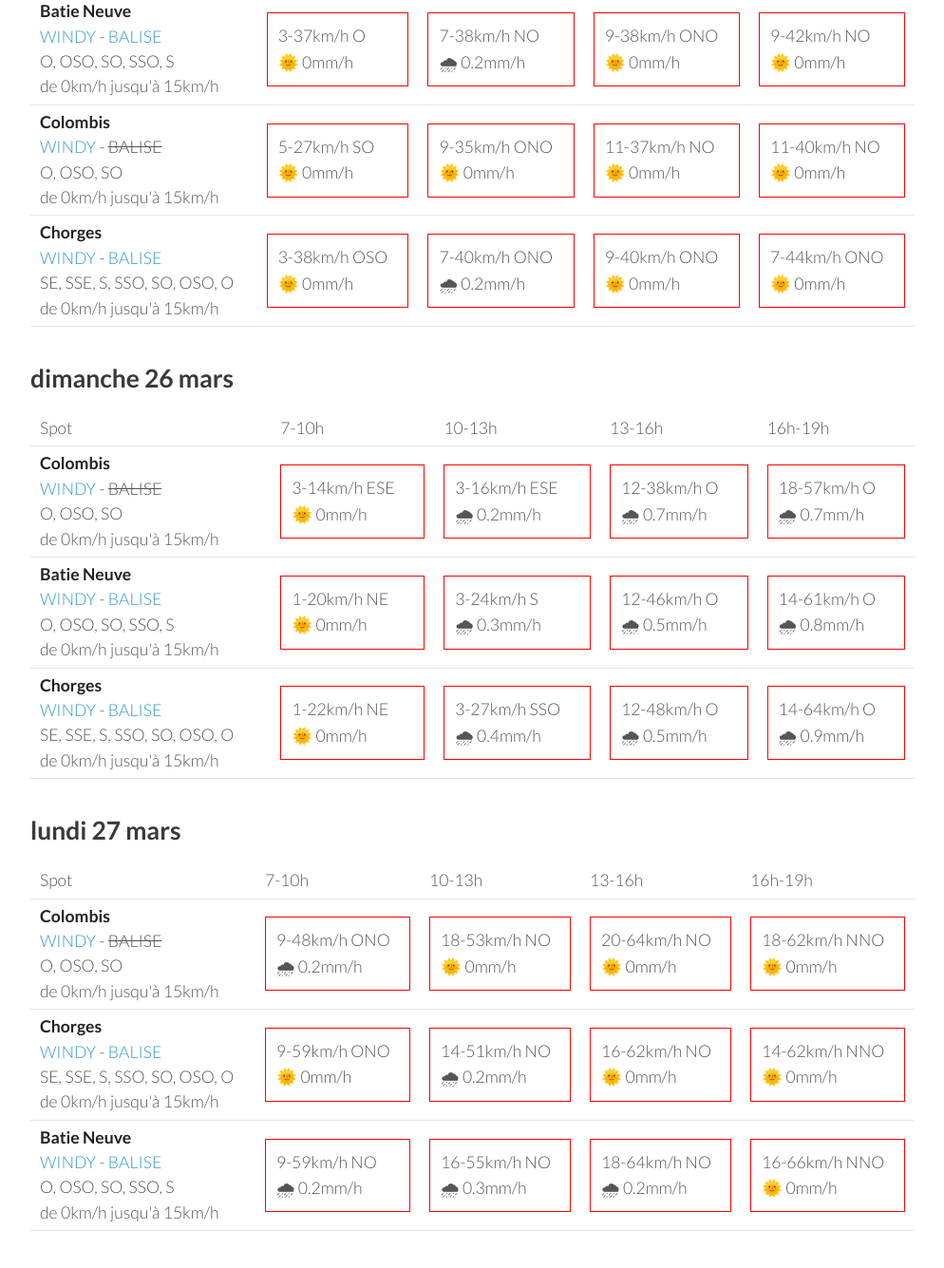
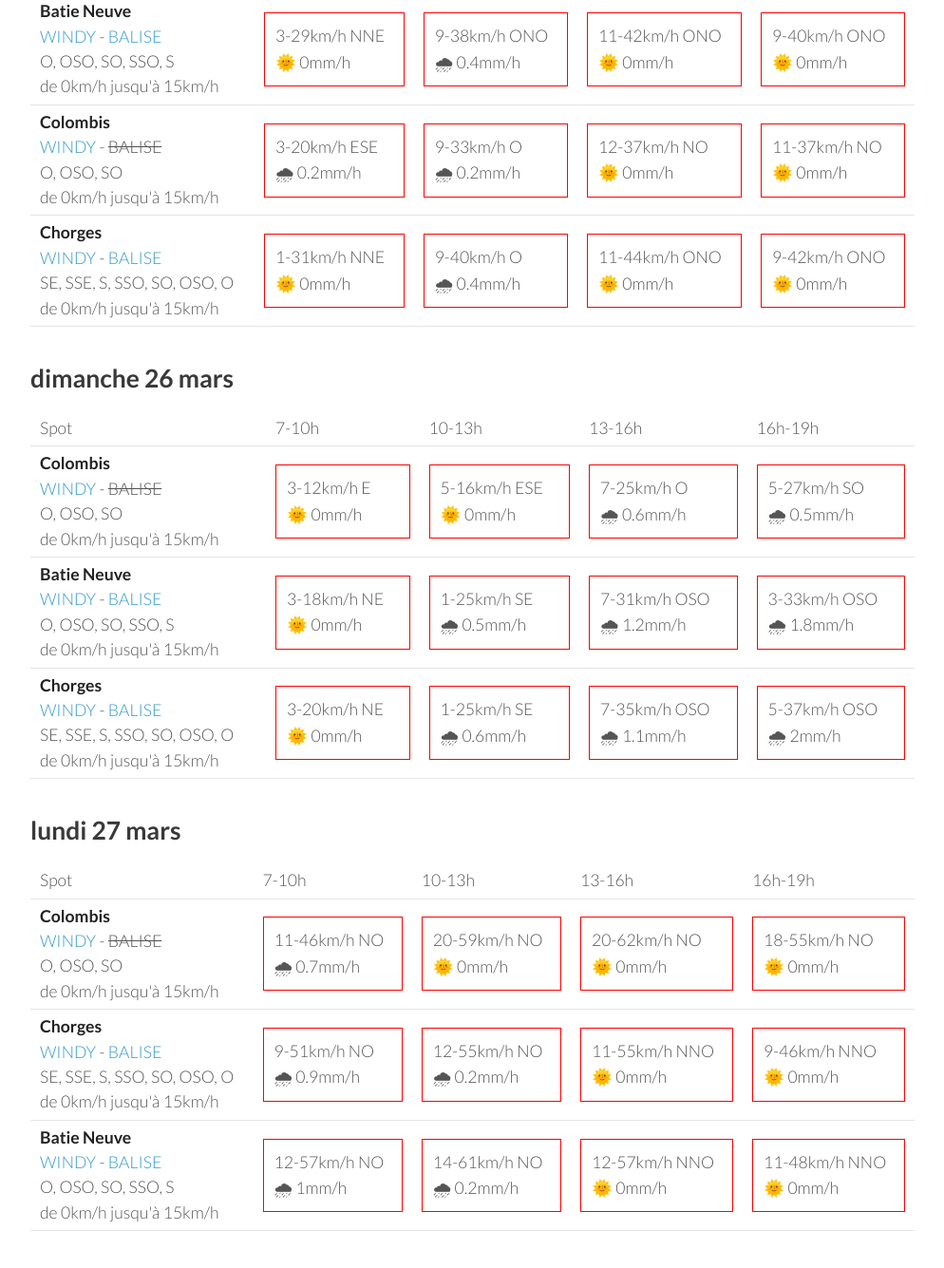
Before and after one commit to parapente-dans-le-nord/parapente-dans-le-nord.github.io, a Jekyll site: the page built from saint_andre.markdown, in a window 1280 px wide and 1400 px high, scrolled down 1801 px. Shown: the top 1335 px of the window at 95% size, without its empty margins (26-1020 px from the left). Built offline with Jekyll 4.4.1, drawn with Linux system fonts in a browser that asks for light colours; some of the changed text lies outside the part shown.

Commit message:
update index.markdown

```diff
--- a/saint_andre.markdown
+++ b/saint_andre.markdown
@@ -114,9 +114,9 @@ page mise à jour le mercredi 22 mars 19:35
         <td><strong>Colombis</strong><br><a href="https://windy.com/44.494/6.216?44.559,6.262,10">WINDY</a> - <span class="no-balise"> BALISE </span><br> <span class="vent-favorable">O, OSO, SO</span><br><span class="force-vent">de 0km/h jusqu'à 15km/h</span> </td>
 
             <td><div class="not-flyable"><p>5-9km/h ESE</p><p>🌞 0mm/h</p></div></td>
-            <td><div class="not-flyable"><p>3-16km/h O</p><p>🌞 0mm/h</p></div></td>
+            <td><div class="not-flyable"><p>1-14km/h N</p><p>🌞 0mm/h</p></div></td>
+            <td><div class="not-flyable"><p>9-25km/h O</p><p>🌞 0mm/h</p></div></td>
             <td><div class="not-flyable"><p>7-25km/h O</p><p>🌞 0mm/h</p></div></td>
-            <td><div class="not-flyable"><p>5-27km/h O</p><p>🌞 0mm/h</p></div></td>
 
 
     </tr>
@@ -124,9 +124,9 @@ page mise à jour le mercredi 22 mars 19:35
         <td><strong>Batie Neuve</strong><br><a href="https://windy.com/44.584/6.236?44.559,6.262,10,m:eTtagly">WINDY</a> - <span class=""><a href="https://www.openwindmap.org/PP554">BALISE</a> </span><br> <span class="vent-favorable">O, OSO, SO, SSO, S</span><br><span class="force-vent">de 0km/h jusqu'à 15km/h</span> </td>
 
             <td><div class="not-flyable"><p>9-18km/h E</p><p>🌞 0mm/h</p></div></td>
-            <td><div class="not-flyable"><p>3-22km/h SO</p><p>🌞 0mm/h</p></div></td>
-            <td><div class="not-flyable"><p>5-25km/h OSO</p><p>🌞 0mm/h</p></div></td>
-            <td><div class="not-flyable"><p>3-29km/h OSO</p><p>🌞 0mm/h</p></div></td>
+            <td><div class="not-flyable"><p>1-22km/h ESE</p><p>🌞 0mm/h</p></div></td>
+            <td><div class="not-flyable"><p>5-25km/h O</p><p>🌧 0.4mm/h</p></div></td>
+            <td><div class="not-flyable"><p>5-25km/h O</p><p>🌧 0.2mm/h</p></div></td>
 
 
     </tr>
@@ -134,9 +134,9 @@ page mise à jour le mercredi 22 mars 19:35
         <td><strong>Chorges</strong><br><a href="https://windy.com/44.578/6.280?44.559,6.262,10">WINDY</a> - <span class=""><a href="https://www.openwindmap.org/PP554">BALISE</a> </span><br> <span class="vent-favorable">SE, SSE, S, SSO, SO, OSO, O</span><br><span class="force-vent">de 0km/h jusqu'à 15km/h</span> </td>
 
             <td><div class="not-flyable"><p>7-9km/h E</p><p>🌞 0mm/h</p></div></td>
-            <td><div class="not-flyable"><p>3-24km/h SO</p><p>🌞 0mm/h</p></div></td>
-            <td><div class="not-flyable"><p>5-25km/h O</p><p>🌞 0mm/h</p></div></td>
-            <td><div class="not-flyable"><p>3-31km/h OSO</p><p>🌞 0mm/h</p></div></td>
+            <td><div class="not-flyable"><p>1-24km/h SE</p><p>🌞 0mm/h</p></div></td>
+            <td><div class="not-flyable"><p>7-27km/h OSO</p><p>🌞 0mm/h</p></div></td>
+            <td><div class="not-flyable"><p>5-29km/h O</p><p>🌞 0mm/h</p></div></td>
 
 
     </tr>
@@ -159,30 +159,30 @@ page mise à jour le mercredi 22 mars 19:35
 <tr>
         <td><strong>Batie Neuve</strong><br><a href="https://windy.com/44.584/6.236?44.559,6.262,10,m:eTtagly">WINDY</a> - <span class=""><a href="https://www.openwindmap.org/PP554">BALISE</a> </span><br> <span class="vent-favorable">O, OSO, SO, SSO, S</span><br><span class="force-vent">de 0km/h jusqu'à 15km/h</span> </td>
 
-            <td><div class="not-flyable"><p>3-37km/h O</p><p>🌞 0mm/h</p></div></td>
-            <td><div class="not-flyable"><p>7-38km/h NO</p><p>🌧 0.2mm/h</p></div></td>
-            <td><div class="not-flyable"><p>9-38km/h ONO</p><p>🌞 0mm/h</p></div></td>
-            <td><div class="not-flyable"><p>9-42km/h NO</p><p>🌞 0mm/h</p></div></td>
+            <td><div class="not-flyable"><p>3-29km/h NNE</p><p>🌞 0mm/h</p></div></td>
+            <td><div class="not-flyable"><p>9-38km/h ONO</p><p>🌧 0.4mm/h</p></div></td>
+            <td><div class="not-flyable"><p>11-42km/h ONO</p><p>🌞 0mm/h</p></div></td>
+            <td><div class="not-flyable"><p>9-40km/h ONO</p><p>🌞 0mm/h</p></div></td>
 
 
     </tr>
 <tr>
         <td><strong>Colombis</strong><br><a href="https://windy.com/44.494/6.216?44.559,6.262,10">WINDY</a> - <span class="no-balise"> BALISE </span><br> <span class="vent-favorable">O, OSO, SO</span><br><span class="force-vent">de 0km/h jusqu'à 15km/h</span> </td>
 
-            <td><div class="not-flyable"><p>5-27km/h SO</p><p>🌞 0mm/h</p></div></td>
-            <td><div class="not-flyable"><p>9-35km/h ONO</p><p>🌞 0mm/h</p></div></td>
+            <td><div class="not-flyable"><p>3-20km/h ESE</p><p>🌧 0.2mm/h</p></div></td>
+            <td><div class="not-flyable"><p>9-33km/h O</p><p>🌧 0.2mm/h</p></div></td>
+            <td><div class="not-flyable"><p>12-37km/h NO</p><p>🌞 0mm/h</p></div></td>
             <td><div class="not-flyable"><p>11-37km/h NO</p><p>🌞 0mm/h</p></div></td>
-            <td><div class="not-flyable"><p>11-40km/h NO</p><p>🌞 0mm/h</p></div></td>
 
 
     </tr>
 <tr>
         <td><strong>Chorges</strong><br><a href="https://windy.com/44.578/6.280?44.559,6.262,10">WINDY</a> - <span class=""><a href="https://www.openwindmap.org/PP554">BALISE</a> </span><br> <span class="vent-favorable">SE, SSE, S, SSO, SO, OSO, O</span><br><span class="force-vent">de 0km/h jusqu'à 15km/h</span> </td>
 
-            <td><div class="not-flyable"><p>3-38km/h OSO</p><p>🌞 0mm/h</p></div></td>
-            <td><div class="not-flyable"><p>7-40km/h ONO</p><p>🌧 0.2mm/h</p></div></td>
-            <td><div class="not-flyable"><p>9-40km/h ONO</p><p>🌞 0mm/h</p></div></td>
-            <td><div class="not-flyable"><p>7-44km/h ONO</p><p>🌞 0mm/h</p></div></td>
+            <td><div class="not-flyable"><p>1-31km/h NNE</p><p>🌞 0mm/h</p></div></td>
+            <td><div class="not-flyable"><p>9-40km/h O</p><p>🌧 0.4mm/h</p></div></td>
+            <td><div class="not-flyable"><p>11-44km/h ONO</p><p>🌞 0mm/h</p></div></td>
+            <td><div class="not-flyable"><p>9-42km/h ONO</p><p>🌞 0mm/h</p></div></td>
 
 
     </tr>
@@ -205,30 +205,30 @@ page mise à jour le mercredi 22 mars 19:35
 <tr>
         <td><strong>Colombis</strong><br><a href="https://windy.com/44.494/6.216?44.559,6.262,10">WINDY</a> - <span class="no-balise"> BALISE </span><br> <span class="vent-favorable">O, OSO, SO</span><br><span class="force-vent">de 0km/h jusqu'à 15km/h</span> </td>
 
-            <td><div class="not-flyable"><p>3-14km/h ESE</p><p>🌞 0mm/h</p></div></td>
-            <td><div class="not-flyable"><p>3-16km/h ESE</p><p>🌧 0.2mm/h</p></div></td>
-            <td><div class="not-flyable"><p>12-38km/h O</p><p>🌧 0.7mm/h</p></div></td>
-            <td><div class="not-flyable"><p>18-57km/h O</p><p>🌧 0.7mm/h</p></div></td>
+            <td><div class="not-flyable"><p>3-12km/h E</p><p>🌞 0mm/h</p></div></td>
+            <td><div class="not-flyable"><p>5-16km/h ESE</p><p>🌞 0mm/h</p></div></td>
+            <td><div class="not-flyable"><p>7-25km/h O</p><p>🌧 0.6mm/h</p></div></td>
+            <td><div class="not-flyable"><p>5-27km/h SO</p><p>🌧 0.5mm/h</p></div></td>
 
 
     </tr>
 <tr>
         <td><strong>Batie Neuve</strong><br><a href="https://windy.com/44.584/6.236?44.559,6.262,10,m:eTtagly">WINDY</a> - <span class=""><a href="https://www.openwindmap.org/PP554">BALISE</a> </span><br> <span class="vent-favorable">O, OSO, SO, SSO, S</span><br><span class="force-vent">de 0km/h jusqu'à 15km/h</span> </td>
 
-            <td><div class="not-flyable"><p>1-20km/h NE</p><p>🌞 0mm/h</p></div></td>
-            <td><div class="not-flyable"><p>3-24km/h S</p><p>🌧 0.3mm/h</p></div></td>
-            <td><div class="not-flyable"><p>12-46km/h O</p><p>🌧 0.5mm/h</p></div></td>
-            <td><div class="not-flyable"><p>14-61km/h O</p><p>🌧 0.8mm/h</p></div></td>
+            <td><div class="not-flyable"><p>3-18km/h NE</p><p>🌞 0mm/h</p></div></td>
+            <td><div class="not-flyable"><p>1-25km/h SE</p><p>🌧 0.5mm/h</p></div></td>
+            <td><div class="not-flyable"><p>7-31km/h OSO</p><p>🌧 1.2mm/h</p></div></td>
+            <td><div class="not-flyable"><p>3-33km/h OSO</p><p>🌧 1.8mm/h</p></div></td>
 
 
     </tr>
 <tr>
         <td><strong>Chorges</strong><br><a href="https://windy.com/44.578/6.280?44.559,6.262,10">WINDY</a> - <span class=""><a href="https://www.openwindmap.org/PP554">BALISE</a> </span><br> <span class="vent-favorable">SE, SSE, S, SSO, SO, OSO, O</span><br><span class="force-vent">de 0km/h jusqu'à 15km/h</span> </td>
 
-            <td><div class="not-flyable"><p>1-22km/h NE</p><p>🌞 0mm/h</p></div></td>
-            <td><div class="not-flyable"><p>3-27km/h SSO</p><p>🌧 0.4mm/h</p></div></td>
-            <td><div class="not-flyable"><p>12-48km/h O</p><p>🌧 0.5mm/h</p></div></td>
-            <td><div class="not-flyable"><p>14-64km/h O</p><p>🌧 0.9mm/h</p></div></td>
+            <td><div class="not-flyable"><p>3-20km/h NE</p><p>🌞 0mm/h</p></div></td>
+            <td><div class="not-flyable"><p>1-25km/h SE</p><p>🌧 0.6mm/h</p></div></td>
+            <td><div class="not-flyable"><p>7-35km/h OSO</p><p>🌧 1.1mm/h</p></div></td>
+            <td><div class="not-flyable"><p>5-37km/h OSO</p><p>🌧 2mm/h</p></div></td>
 
 
     </tr>
@@ -251,30 +251,30 @@ page mise à jour le mercredi 22 mars 19:35
 <tr>
         <td><strong>Colombis</strong><br><a href="https://windy.com/44.494/6.216?44.559,6.262,10">WINDY</a> - <span class="no-balise"> BALISE </span><br> <span class="vent-favorable">O, OSO, SO</span><br><span class="force-vent">de 0km/h jusqu'à 15km/h</span> </td>
 
-            <td><div class="not-flyable"><p>9-48km/h ONO</p><p>🌧 0.2mm/h</p></div></td>
-            <td><div class="not-flyable"><p>18-53km/h NO</p><p>🌞 0mm/h</p></div></td>
-            <td><div class="not-flyable"><p>20-64km/h NO</p><p>🌞 0mm/h</p></div></td>
-            <td><div class="not-flyable"><p>18-62km/h NNO</p><p>🌞 0mm/h</p></div></td>
+            <td><div class="not-flyable"><p>11-46km/h NO</p><p>🌧 0.7mm/h</p></div></td>
+            <td><div class="not-flyable"><p>20-59km/h NO</p><p>🌞 0mm/h</p></div></td>
+            <td><div class="not-flyable"><p>20-62km/h NO</p><p>🌞 0mm/h</p></div></td>
+            <td><div class="not-flyable"><p>18-55km/h NO</p><p>🌞 0mm/h</p></div></td>
 
 
     </tr>
 <tr>
         <td><strong>Chorges</strong><br><a href="https://windy.com/44.578/6.280?44.559,6.262,10">WINDY</a> - <span class=""><a href="https://www.openwindmap.org/PP554">BALISE</a> </span><br> <span class="vent-favorable">SE, SSE, S, SSO, SO, OSO, O</span><br><span class="force-vent">de 0km/h jusqu'à 15km/h</span> </td>
 
-            <td><div class="not-flyable"><p>9-59km/h ONO</p><p>🌞 0mm/h</p></div></td>
-            <td><div class="not-flyable"><p>14-51km/h NO</p><p>🌧 0.2mm/h</p></div></td>
-            <td><div class="not-flyable"><p>16-62km/h NO</p><p>🌞 0mm/h</p></div></td>
-            <td><div class="not-flyable"><p>14-62km/h NNO</p><p>🌞 0mm/h</p></div></td>
+            <td><div class="not-flyable"><p>9-51km/h NO</p><p>🌧 0.9mm/h</p></div></td>
+            <td><div class="not-flyable"><p>12-55km/h NO</p><p>🌧 0.2mm/h</p></div></td>
+            <td><div class="not-flyable"><p>11-55km/h NNO</p><p>🌞 0mm/h</p></div></td>
+            <td><div class="not-flyable"><p>9-46km/h NNO</p><p>🌞 0mm/h</p></div></td>
 
 
     </tr>
 <tr>
         <td><strong>Batie Neuve</strong><br><a href="https://windy.com/44.584/6.236?44.559,6.262,10,m:eTtagly">WINDY</a> - <span class=""><a href="https://www.openwindmap.org/PP554">BALISE</a> </span><br> <span class="vent-favorable">O, OSO, SO, SSO, S</span><br><span class="force-vent">de 0km/h jusqu'à 15km/h</span> </td>
 
-            <td><div class="not-flyable"><p>9-59km/h NO</p><p>🌧 0.2mm/h</p></div></td>
-            <td><div class="not-flyable"><p>16-55km/h NO</p><p>🌧 0.3mm/h</p></div></td>
-            <td><div class="not-flyable"><p>18-64km/h NO</p><p>🌧 0.2mm/h</p></div></td>
-            <td><div class="not-flyable"><p>16-66km/h NNO</p><p>🌞 0mm/h</p></div></td>
+            <td><div class="not-flyable"><p>12-57km/h NO</p><p>🌧 1mm/h</p></div></td>
+            <td><div class="not-flyable"><p>14-61km/h NO</p><p>🌧 0.2mm/h</p></div></td>
+            <td><div class="not-flyable"><p>12-57km/h NNO</p><p>🌞 0mm/h</p></div></td>
+            <td><div class="not-flyable"><p>11-48km/h NNO</p><p>🌞 0mm/h</p></div></td>
 
 
     </tr>
```
Also changed, not shown: other parts of saint_andre.markdown (+1 -1 lines).
